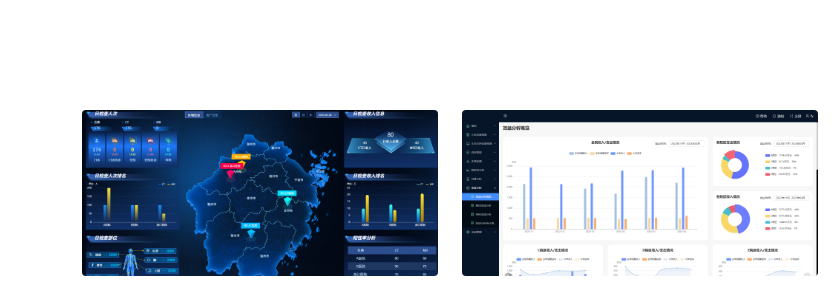
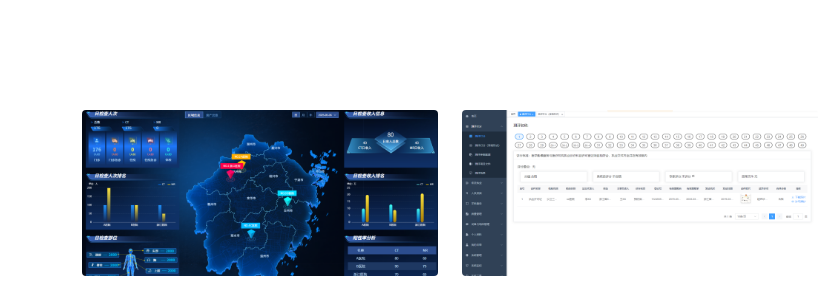
Before and after one commit to lqwwwei/xczkNewWeb, a plain HTML site: page view/product/produce-center.html in a window 1280 px wide. Shown: the part 266-569 px from the top of the page, 0-837 px from the left. Drawn offline with Linux system fonts and the light colour scheme.

Commit message:
fix: 修改图片

```diff
--- a/view/product/produce-center.html
+++ b/view/product/produce-center.html
@@ -143,7 +143,7 @@
           <div class="ud-single-blog">
             <div class="ud-blog-image">
               <a href="/view/product/produce2.html">
-                <img src="/assets/images/produce/software2-2.png" alt="blog" />
+                <img src="/assets/images/produce/超声质控.png" alt="blog" />
               </a>
             </div>
             <div class="ud-blog-content">
```
Also changed, not shown: assets/images/produce/超声质控.png (added).
